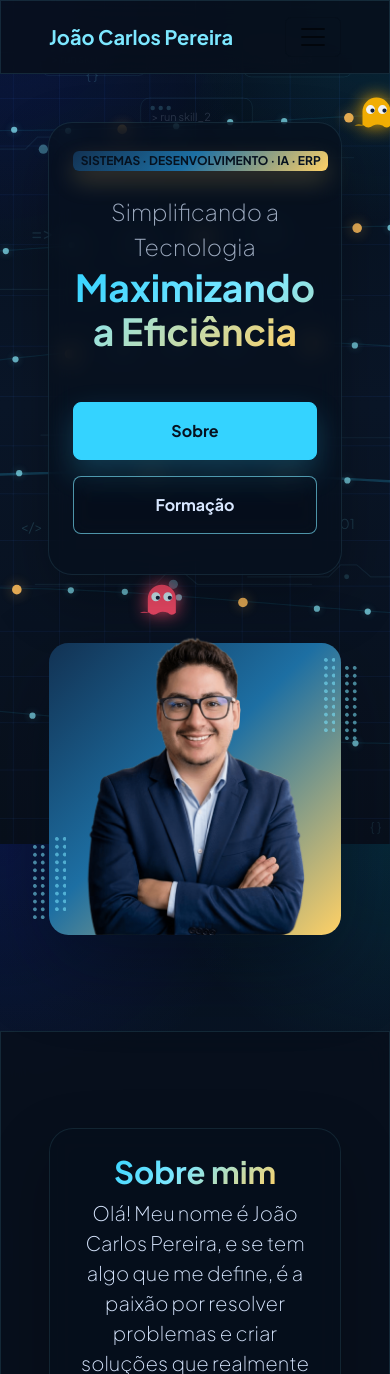
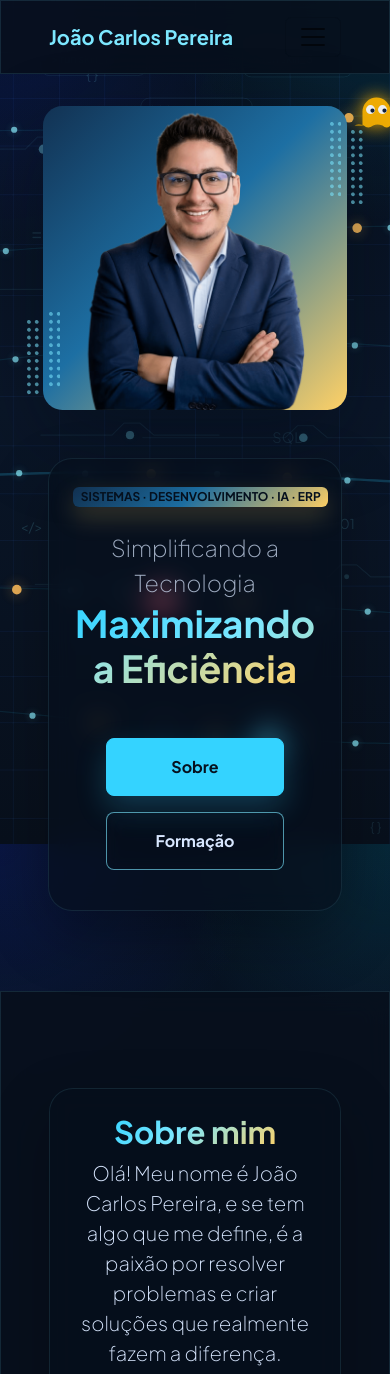
Before and after one commit to JoaoCarlosPereira/joaocarlospereira.github.io, a PHP site: page / in a window 390 px wide. Shown: the top 1374 px of the page. Run offline with PHP 8.4, Linux system fonts and the light colour scheme.

Commit message:
Improve mobile hero layout on home page
- move the profile artwork above the intro panel on smaller screens
- tighten spacing and scaling for the home hero on mobile devices
- preserve the desktop composition while making the responsive stack feel intentional

```diff
--- a/responsive-fixes.css
+++ b/responsive-fixes.css
@@ -313,6 +313,56 @@ body.pacman-tech-theme .feature.bg-primary {
     margin: 0 auto;
 }
 
+@media (max-width: 1199.98px) {
+    header .row.gx-5.align-items-center {
+        flex-direction: column-reverse;
+        row-gap: 2rem;
+    }
+
+    header .col-xxl-7,
+    header .col-xxl-5 {
+        width: 100%;
+    }
+
+    header .col-xxl-7 {
+        display: flex;
+        justify-content: center;
+    }
+
+    header .d-flex.justify-content-center.mt-5.mt-xxl-0 {
+        margin-top: 0 !important;
+        margin-bottom: 1rem;
+    }
+
+    body.pacman-tech-theme .text-center.text-xxl-start {
+        margin-top: 0;
+    }
+}
+
+@media (max-width: 767.98px) {
+    header.py-5 {
+        padding-top: 2rem !important;
+    }
+
+    header .container.px-5.pb-5 {
+        padding-bottom: 2rem !important;
+    }
+
+    header .profile {
+        width: min(78vw, 22rem);
+        height: min(78vw, 22rem);
+        margin-top: 0;
+    }
+
+    header .text-center.text-xxl-start {
+        text-align: center !important;
+    }
+
+    header .d-grid.gap-3.d-sm-flex {
+        justify-content: center !important;
+    }
+}
+
 .contact-heading {
     margin-bottom: 2rem !important;
 }
```
